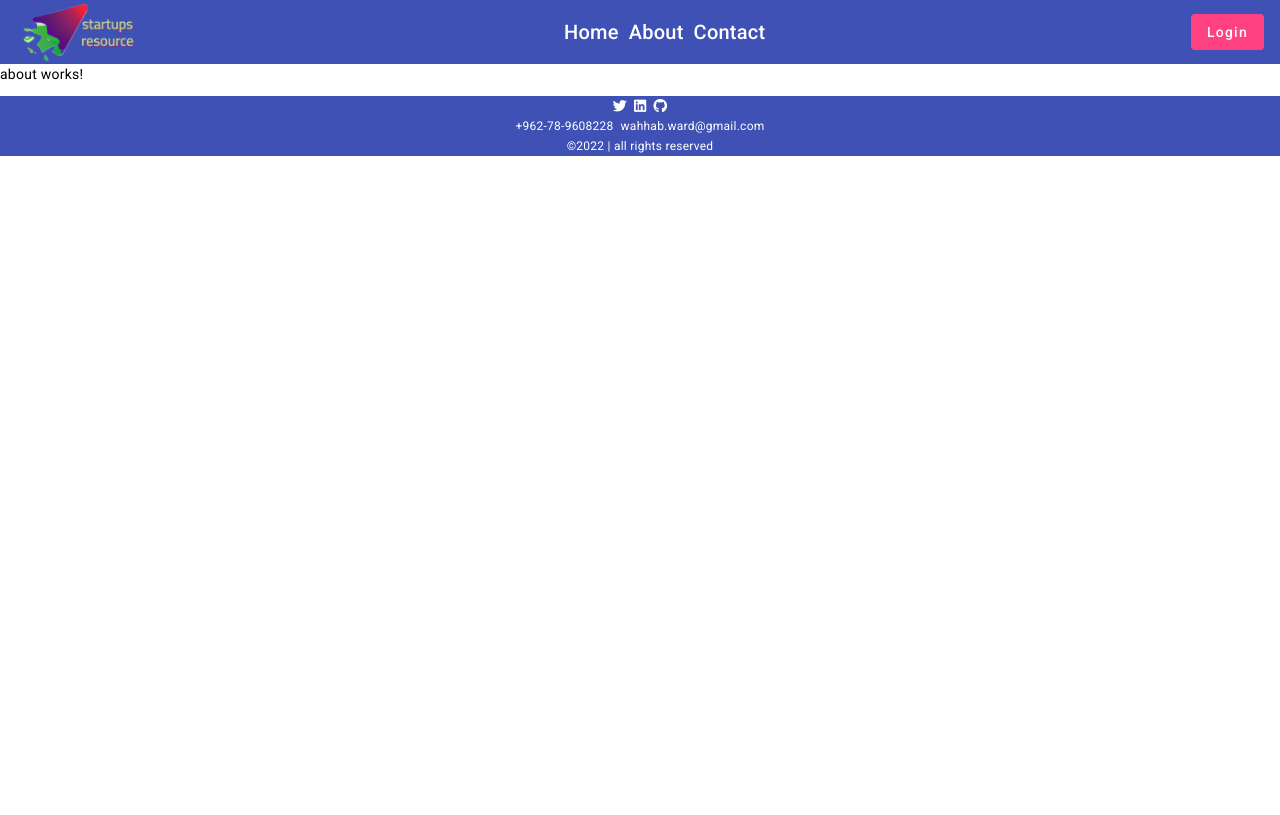
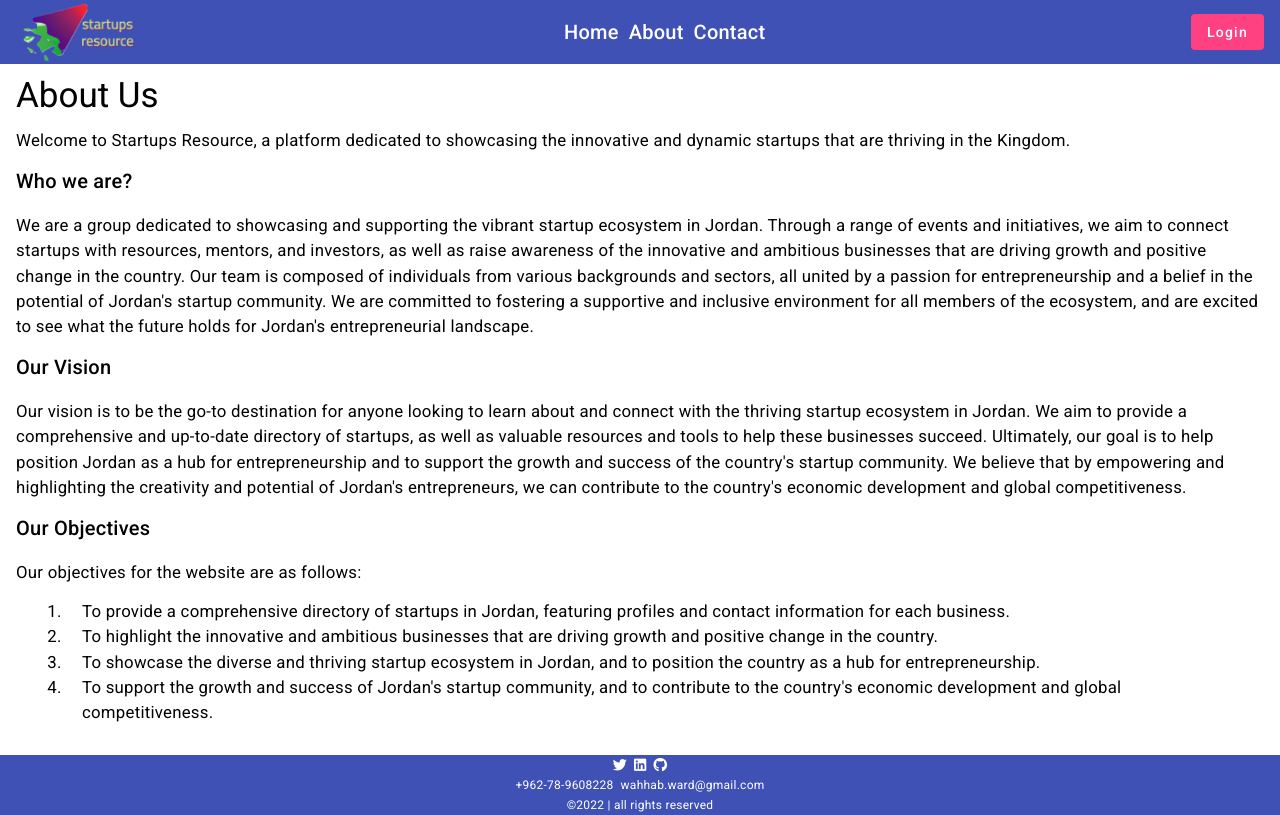
Before and after one commit to Wahhab97/HTU-Capstone, an Angular app: page /about in a window 1280 px wide. Built offline with nearby package versions, Linux system fonts and the light colour scheme.

Commit message:
about section done

```diff
--- a/src/app/app-routing.module.ts
+++ b/src/app/app-routing.module.ts
@@ -2,7 +2,6 @@ import { NgModule } from '@angular/core';
 import { RouterModule, Routes } from '@angular/router';
 import {HomeComponent} from "./pages/home/home.component";
 import {AboutComponent} from "./pages/about/about.component";
-import {HeaderComponent} from "./lib/components/header/header.component";
 import {NotFoundComponent} from "./pages/screens/not-found/not-found.component";
 
 const routes: Routes = [
--- a/src/app/pages/about/about.component.css
+++ b/src/app/pages/about/about.component.css
@@ -0,0 +1,22 @@
+div {
+  padding: 16px;
+  min-height: calc(100vh - 124px);
+  box-sizing: border-box;
+}
+h1 {
+  font-size: 2.5em;
+}
+p, li {
+  font-size: 1.2em;
+  line-height: 1.5em;
+}
+li {
+  box-sizing: border-box;
+  padding: 0 16px;
+  margin-left: 10px;
+}
+@media (max-width: 599px) {
+  div {
+    min-height: calc(100vh - 116px);
+  }
+}
--- a/src/app/pages/about/about.component.html
+++ b/src/app/pages/about/about.component.html
@@ -1 +1,20 @@
-<p>about works!</p>
+<div>
+  <h1>About Us</h1>
+  <p>Welcome to Startups Resource, a platform dedicated to showcasing the innovative and dynamic startups that are thriving in the Kingdom.</p>
+  <h2>Who we are?</h2>
+  <p>We are a group dedicated to showcasing and supporting the vibrant startup ecosystem in Jordan. Through a range of events and initiatives, we aim to connect startups with resources, mentors, and investors, as well as raise awareness of the innovative and ambitious businesses that are driving growth and positive change in the country. Our team is composed of individuals from various backgrounds and sectors, all united by a passion for entrepreneurship and a belief in the potential of Jordan's startup community. We are committed to fostering a supportive and inclusive environment for all members of the ecosystem, and are excited to see what the future holds for Jordan's entrepreneurial landscape.</p>
+  <h2>Our Vision</h2>
+  <p>Our vision is to be the go-to destination for anyone looking to learn about and connect with the thriving startup ecosystem in Jordan. We aim to provide a comprehensive and up-to-date directory of startups, as well as valuable resources and tools to help these businesses succeed. Ultimately, our goal is to help position Jordan as a hub for entrepreneurship and to support the growth and success of the country's startup community. We believe that by empowering and highlighting the creativity and potential of Jordan's entrepreneurs, we can contribute to the country's economic development and global competitiveness.</p>
+  <h2>Our Objectives</h2>
+  <p>Our objectives for the website are as follows:</p>
+  <ol>
+    <li>To provide a comprehensive directory of startups in Jordan, featuring profiles and contact information for each business.</li>
+    <li>To highlight the innovative and ambitious businesses that are driving growth and positive change in the country.</li>
+    <li>To showcase the diverse and thriving startup ecosystem in Jordan, and to position the country as a hub for entrepreneurship.</li>
+    <li>To support the growth and success of Jordan's startup community, and to contribute to the country's economic development and global competitiveness.</li>
+  </ol>
+<!--  <p>Our mission is to highlight the talented entrepreneurs and their innovative ideas that are driving economic growth and development in Jordan. We believe that by shining a spotlight on these emerging companies</p>-->
+<!--  <p>On our site, you'll find profiles of a wide range of startups across a variety of sectors, including technology, healthcare, finance, and more.</p>-->
+<!--  <p>We are committed to supporting the growth and success of Jordan's startup ecosystem, and we hope that our platform will serve as a valuable resource for entrepreneurs looking to make their mark in the world.</p>-->
+<!--  <p>Thank you for visiting Startups Resource. We hope you'll join us in celebrating the incredible talent and innovation that exists within the startup community in Jordan.</p>-->
+</div>
--- a/src/styles.css
+++ b/src/styles.css
@@ -1,4 +1,3 @@
 /* You can add global styles to this file, and also import other style files */
-* { margin: 0; padding: 0; }
 html, body { height: 100%; }
 body { margin: 0; font-family: Roboto, "Helvetica Neue", sans-serif; }
```
